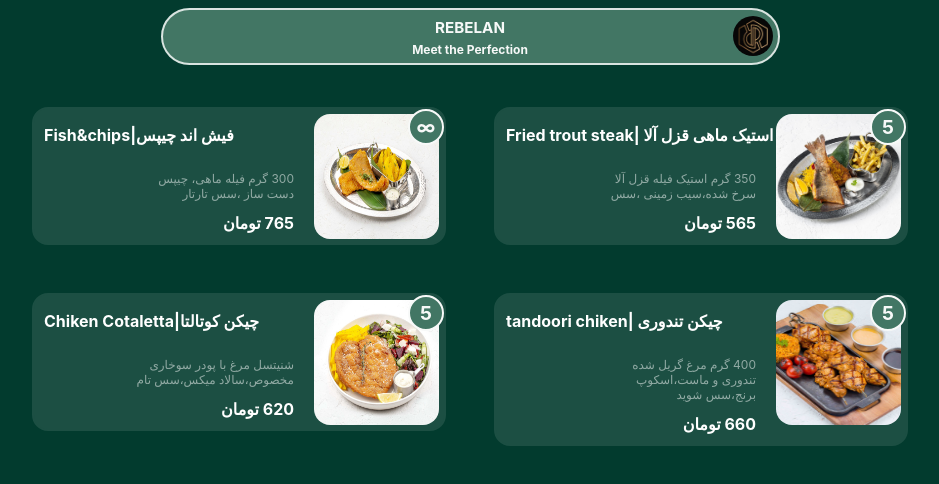
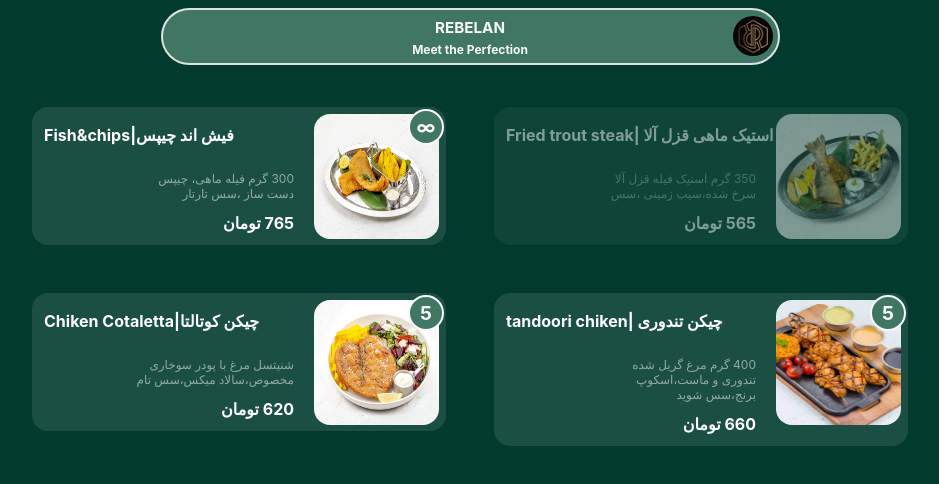
Before and after one commit to nazanin-009/Bakaracafe, a React (Create React App) app: page / in a window 1280 px wide. Shown: the top 484 px of the page, without its empty margins (170-1109 px from the left). Built offline with nearby package versions, Linux system fonts and the light colour scheme.

Commit message:
change unavailable things P1

```diff
--- a/src/App.css
+++ b/src/App.css
@@ -19,4 +19,4 @@ width: 615px;position: relative;height: 53px;margin: 8px;line-height: 0.6em;}
 .toman{font-size: 0.8em;color: #b4c5c1;position: absolute;right: 185px;;}
 .fish span{ border: 2px;border-style: solid;border-radius: 8em;background-color: #427664;position: absolute;width: 22px;display: inline-block;padding: 5px;height:22px;line-height: 22px;font-weight: bolder;font-size: 120%;top: 0;right: 0;text-align:center;color: #f7f9f8 ;}
 .fish.available{opacity: 100%;}
-.fish.unavailable{opacity: 100%; }
+.fish.unavailable{opacity: 50%; }
--- a/src/App.tsx
+++ b/src/App.tsx
@@ -27,7 +27,7 @@ function App() {
           description="350 گرم استیک فیله قزل آلا سرخ شده،سیب زمینی ،سس"
           price="565 تومان"
           image={friedTroutSteakImage}
-          count={5}
+          count={0}
         />
         <FoodItem
           foodname="Chiken Cotaletta|چیکن کوتالتا"
--- a/src/components/fooditems/FoodItems.tsx
+++ b/src/components/fooditems/FoodItems.tsx
@@ -10,8 +10,12 @@ function FoodItem(attrs: {
   let foodAvailabiltyClass ="available";
   let CountSpan=<span>{attrs.count}</span>;
   if (attrs.count ==-1) {
+    foodAvailabiltyClass ="available";
+    CountSpan = <span>&#8734;</span > ;
+  }
+  if (attrs.count ==0) {
     foodAvailabiltyClass ="unavailable";
-    CountSpan = <span>&#8734;</span > ;
+    CountSpan = <></> ;
   }
   return (
     <article className={"fish " +foodAvailabiltyClass}>
```
